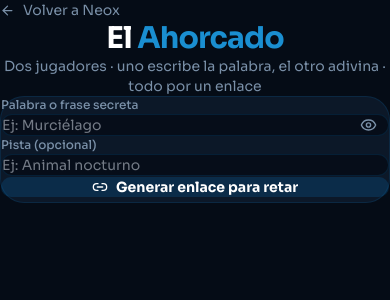
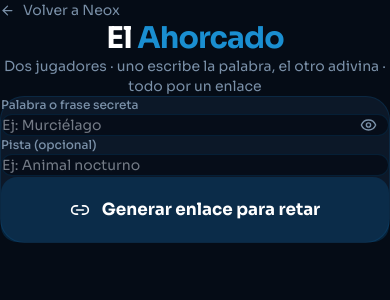
Before and after one commit to holivares-lgtm/neox-web, a Next.js app: page /ahorcado in a window 390 px wide. Shown: the top 300 px of the page. Built offline with nearby package versions, Linux system fonts and the light colour scheme.

Commit message:
Make 'Generar enlace' button bigger and easier to tap on mobile

```diff
--- a/pages/ahorcado.tsx
+++ b/pages/ahorcado.tsx
@@ -223,14 +223,17 @@ function CrearReto() {
       <button
         onClick={generar}
         disabled={!valida}
-        className="w-full mt-6 py-4 rounded-xl font-bold text-sm text-white transition-all duration-300 inline-flex items-center justify-center gap-2"
+        className="w-full mt-6 rounded-2xl font-bold text-white transition-all duration-300 inline-flex items-center justify-center gap-3"
         style={{
+          padding: '20px 24px',
+          fontSize: '1.05rem',
+          minHeight: '64px',
           background: valida ? 'var(--neox-blue)' : 'rgba(9,105,172,0.25)',
           cursor: valida ? 'pointer' : 'not-allowed',
-          boxShadow: valida ? '0 4px 20px rgba(9,105,172,0.35)' : 'none',
+          boxShadow: valida ? '0 4px 24px rgba(9,105,172,0.45)' : 'none',
         }}
       >
-        <Link2 size={16} /> Generar enlace para retar
+        <Link2 size={20} /> Generar enlace para retar
       </button>
 
       <AnimatePresence>
```
